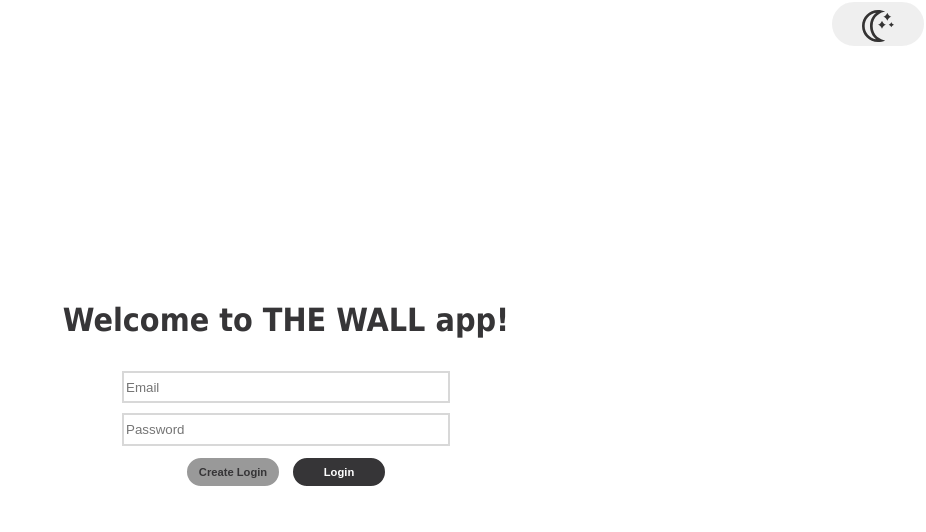
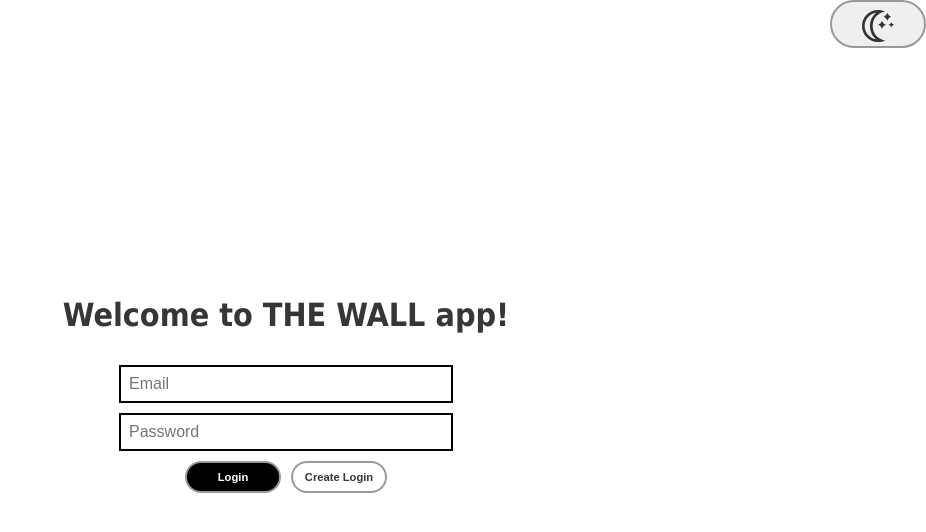
Before and after one commit to DiegoCampos1/wall-app-frontend, a React (Create React App) app: page / in a window 1280 px wide. Shown: the top 532 px of the page, without its empty margins (354-1280 px from the left). Built offline with nearby package versions, Linux system fonts and the light colour scheme; no server answers.

Commit message:
CSS adjustes

```diff
--- a/src/globalStyles/Themes.js
+++ b/src/globalStyles/Themes.js
@@ -2,28 +2,28 @@ export const lightTheme = {
   body: '#FFF',
   text: '#363537',
 
-  toggleBorder: '#FFF',
-  invertToggleBorder: '#6B8096',
+  toggleBorder: '#999',
+  invertToggleBorder: '#999',
 
-  background: '#363537',
-  invertBackground: '#999',
+  background: '#000',
+  invertBackground: '#FFF',
 
   buttonText: '#FFF',
   invertButtonText: '#363537',
 
   inputBackgroundColor: '#FFF',
-  inputBorder: '#D8D8D8',
+  inputBorder: '#000',
 };
 
 export const darkTheme = {
-  body: '#363537',
+  body: '#000',
   text: '#FAFAFA',
-  toggleBorder: '#6B8096',
-  invertToggleBorder: '#FFF',
-  background: '#999',
-  invertBackground: '#363537',
+  toggleBorder: '#999',
+  invertToggleBorder: '#999',
+  background: '#FFF',
+  invertBackground: '#000',
   buttonText: '#363537',
   invertButtonText: '#FFF',
-  inputBackgroundColor: '#D8D8D8',
-  inputBorder: '#999',
+  inputBackgroundColor: '#FFF',
+  inputBorder: '#FFF',
 };
--- a/src/pages/Login/index.jsx
+++ b/src/pages/Login/index.jsx
@@ -56,15 +56,15 @@ function Login() {
       />
       { logginError && messageError()}
       <ButtonContainer>
-        <Link to="create-login">
-          <SecondButton type="button">Create Login</SecondButton>
-        </Link>
         <Button
           type="button"
           onClick={ () => userLogin(email, password) }
         >
           Login
         </Button>
+        <Link to="create-login">
+          <SecondButton type="button">Create Login</SecondButton>
+        </Link>
       </ButtonContainer>
     </LoginContainer>
   );
--- a/src/pages/Login/styledComponents.jsx
+++ b/src/pages/Login/styledComponents.jsx
@@ -41,6 +41,11 @@ export const Input = styled.input`
   background-color: ${({ theme }) => theme.inputBackgroundColor};
   width: 50%;
   height: 2em;
+  font-size: 1em;
+  padding-left: 0.5rem;
+  ::placeholder {
+       font-size: 1em;
+   }
 `;
 
 export const LoginContainer = styled.div`
--- a/src/pages/Wall/index.jsx
+++ b/src/pages/Wall/index.jsx
@@ -34,6 +34,8 @@ function Wall() {
       />
       <Button
         type="button"
+        width="7rem"
+        marginTop="0"
         onClick={ () => {
           if (postText) createPost(postText, user.name, user.id);
           setPostText('');
@@ -45,17 +47,13 @@ function Wall() {
   );
 
   const renderLinkToRedirectToLogin = () => (
-    <Link to="/"><Button>Loggin to send messages</Button></Link>
+    <Link to="/create-login"><Button type="button" marginLeft="35%" >Create Login</Button></Link>
   );
 
   console.log(user);
   return (
     <WallContainer>
-      <h2>
-        Hello,
-        {' '}
-        {user ? user.name : 'Visitor'}
-      </h2>
+      <h2>{`Hello, ${user ? user.name : 'Visitor'} !`}</h2>
       <PostsContainer>
         {posts && posts.map((post) => (
           <PostContainer
--- a/src/pages/Wall/styledComponents.js
+++ b/src/pages/Wall/styledComponents.js
@@ -3,6 +3,8 @@ import styled from 'styled-components';
 export const WallContainer = styled.div`
   height: 88vh;
   width: 80vh;
+  display: flex;
+  flex-direction: column;
 `;
 
 export const PostsContainer = styled.div`
@@ -22,6 +24,7 @@ export const InputSendContainer = styled.div`
   margin-top: 10px;
   display: flex;
   justify-content: space-between;
+  align-items: center;
   gap: 10px;
 `;
 
@@ -31,13 +34,15 @@ export const Button = styled.button`
   background-color: ${({ theme }) => theme.background};
   border-radius: 30px;
   cursor: pointer;
-  font-size: 0.7rem;
+  font-size: 0.8rem;
   font-weight: 700;
   overflow: hidden;
   padding: 0.5rem;
-  position: relative;
   height: 2rem;
-  width: 6rem;
+  width: ${({ width }) => (width || '10rem')};
+  margin-top: ${({ marginTop }) => (marginTop || '10px')};
+  margin-left: ${({ marginLeft }) => (marginLeft || '0')};
+
   outline: none;
 `;
 
@@ -46,4 +51,9 @@ export const Input = styled.input`
   background-color: ${({ theme }) => theme.inputBackgroundColor};
   width: 70%;
   height: 2em;
+  padding-left: 1em;
+  font-size: 1em;
+  ::placeholder {
+       font-size: 1em;
+   }
 `;
```
